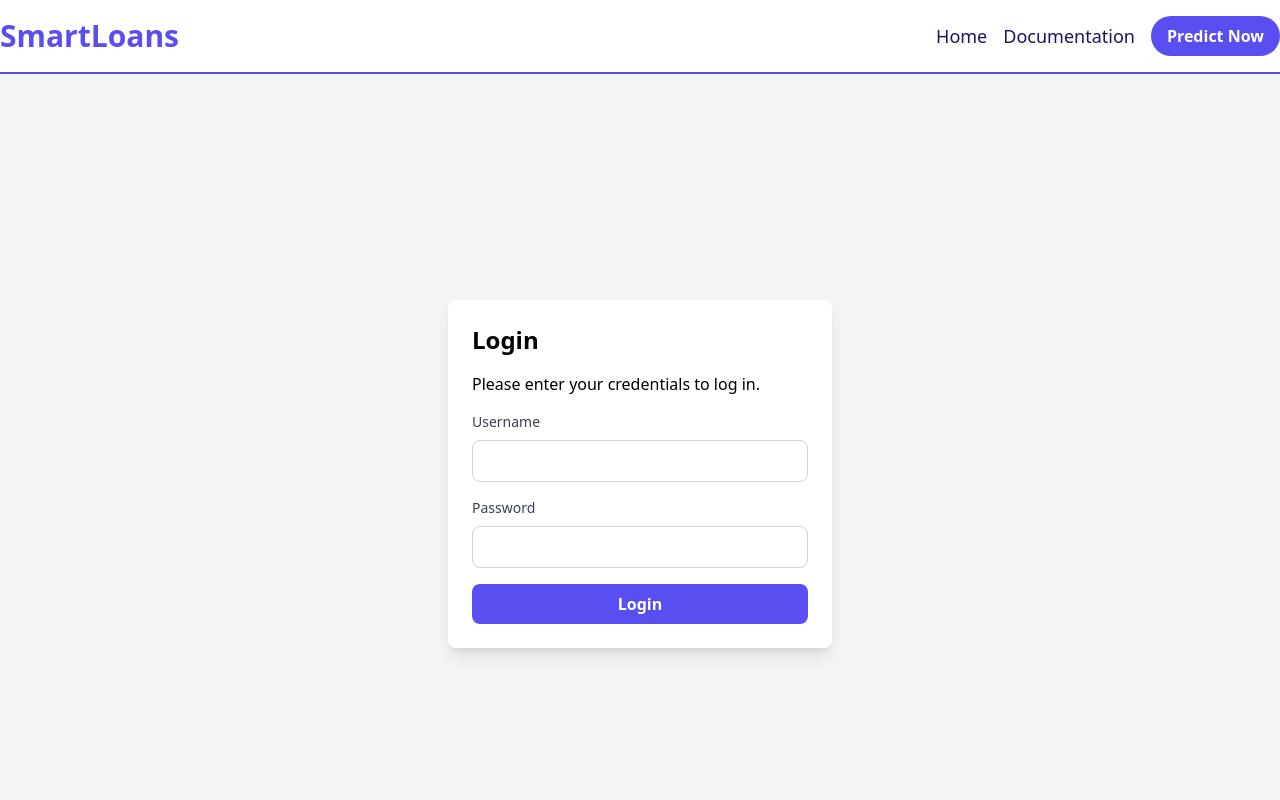
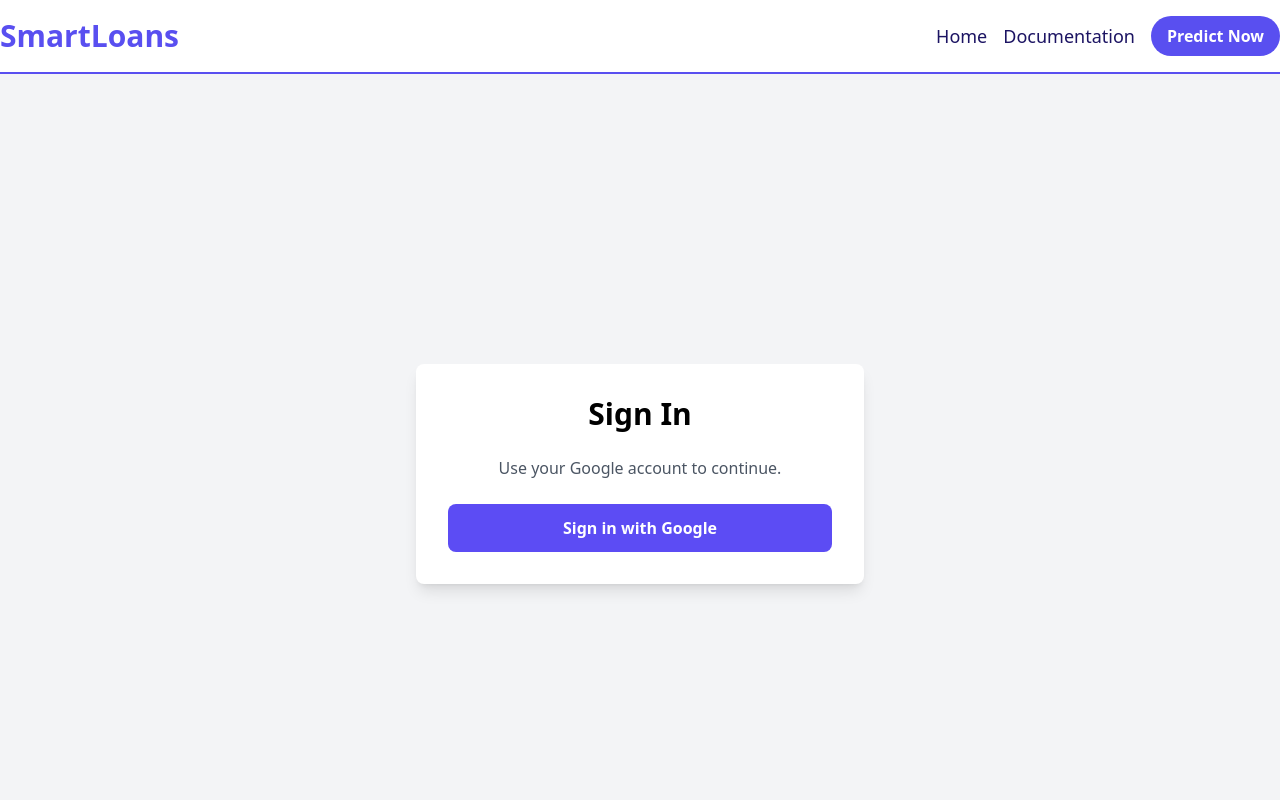
Before and after one commit to EdwinNgui/SmartLoans, a Next.js app in the folder frontend/: page /predict in a window 1280 px wide. Shown: the top 800 px of the page. Built offline with nearby package versions, Linux system fonts and the light colour scheme.

Commit message:
Working Copy before SQL and Auth

```diff
--- a/frontend/src/components/Login.jsx
+++ b/frontend/src/components/Login.jsx
@@ -1,55 +1,24 @@
-import React, { useState } from 'react';
+import React from 'react';
 
 const Login = () => {
-  const [username, setUsername] = useState('');
-  const [password, setPassword] = useState('');
-
-  const handleSubmit = (e) => {
-    e.preventDefault();
-    // Handle form submission logic here
-    console.log('Username:', username);
-    console.log('Password:', password);
+  const handleGoogleAuth = () => {
+    // Handle Google authentication logic here
+    console.log('Google Auth');
   };
 
   return (
     <div className="flex items-center justify-center h-screen bg-gray-100">
-      <div className="bg-white p-6 rounded-lg shadow-lg max-w-sm w-full">
-        <h2 className="text-2xl font-bold mb-4">Login</h2>
-        <p className="mb-4">Please enter your credentials to log in.</p>
-        <form onSubmit={handleSubmit}>
-          <div className="mb-4">
-            <label htmlFor="username" className="block text-gray-700 text-sm font-medium mb-2">
-              Username
-            </label>
-            <input
-              type="text"
-              id="username"
-              value={username}
-              onChange={(e) => setUsername(e.target.value)}
-              className="w-full px-3 py-2 border border-gray-300 rounded-lg"
-              required
-            />
-          </div>
-          <div className="mb-4">
-            <label htmlFor="password" className="block text-gray-700 text-sm font-medium mb-2">
-              Password
-            </label>
-            <input
-              type="password"
-              id="password"
-              value={password}
-              onChange={(e) => setPassword(e.target.value)}
-              className="w-full px-3 py-2 border border-gray-300 rounded-lg"
-              required
-            />
-          </div>
-          <button
-            type="submit"
-            className="w-full bg-[#594ff0] text-white py-2 px-4 rounded-lg font-semibold hover:bg-[#1c1463] transition duration-300"
-          >
-            Login
-          </button>
-        </form>
+      <div className="bg-white p-8 rounded-lg shadow-lg max-w-md w-full">
+        <h2 className="text-3xl font-bold mb-6 text-center">Sign In</h2>
+        <p className="mb-6 text-center text-gray-600">
+          Use your Google account to continue.
+        </p>
+        <button
+          onClick={handleGoogleAuth}
+          className="w-full bg-[#5c4cf4] text-white py-3 px-4 rounded-lg font-semibold flex items-center justify-center space-x-2 hover:bg-[#1c1463] transition duration-300"
+        >
+          <span>Sign in with Google</span>
+        </button>
       </div>
     </div>
   );
--- a/frontend/src/components/Navbar.jsx
+++ b/frontend/src/components/Navbar.jsx
@@ -25,19 +25,19 @@ const Navbar = () => {
       <div className="flex items-center py-4 border-b-2 border-[#594ff0] sticky top-0 bg-[#ffffff]">
         <div className="container mx-auto px-4 sm:px-6 md:px-8 lg:px-0 flex justify-between items-center">
           <Link href="/">
-            <h1 className="text-2xl sm:text-3xl text-[#594ff0] font-extrabold">SmartLoans</h1>
+            <h1 className="text-2xl sm:text-3xl text-[#594ff0] font-extrabold lg:hover:text-[#1c1463] transition duration-300">SmartLoans</h1>
           </Link>
           <nav className="hidden md:flex items-center space-x-4">
-            <Link href="/" className="text-[#1c1463] hover:underline text-base sm:text-lg">Home</Link>
+            <Link href="/" className="text-[#1c1463] hover:underline text-base sm:text-lg transition duration-300">Home</Link>
             <a
               href="https://github.com/EdwinNgui/Loan-Eligibility-Prediction"
               target="_blank"
               rel="noopener noreferrer"
-              className="text-[#1c1463] hover:underline text-base sm:text-lg"
+              className="text-[#1c1463] hover:underline text-base sm:text-lg transition duration-300"
             >
               Documentation
             </a>
-            <Link href="/predict" className="text-[#ffffff] bg-[#594ff0] hover:bg-[#1c1463] px-4 py-2 rounded-3xl font-extrabold">
+            <Link href="/predict" className="text-[#ffffff] bg-[#594ff0] hover:bg-[#1c1463] px-4 py-2 rounded-3xl font-extrabold transition duration-300">
               Predict Now
             </Link>
           </nav>
@@ -56,7 +56,7 @@ const Navbar = () => {
       {isOpen && (
         <>
         <div className="fixed inset-0 bg-black opacity-50 z-40" onClick={toggleMenu}></div>
-        <div className="fixed top-0 left-0 w-full h-full bg-[#ffffff] flex flex-col items-start p-6 z-50 pl-8">
+        <div className="fixed top-0 left-0 w-full h-full bg-[#ffffff] flex flex-col items-start p-6 z-50 md:pl-20 pl-12">
 
           <div className="flex justify-between items-center w-full mb-6">
             <div></div> {/* This empty div will push the button to the right */}
--- a/frontend/src/pages/predict.jsx
+++ b/frontend/src/pages/predict.jsx
@@ -42,7 +42,7 @@ const Predict = () => {
   return (
     <>
       <Login />
-      <div className="flex justify-center items-center min-h-screen bg-gradient-to-br from-blue-50 to-gray-100 p-6">
+      <div className="flex justify-center items-center min-h-screen bg-gradient-to-br from-blue-50 to-gray-100 p-6 py-12">
         <div className="w-full max-w-lg bg-white shadow-lg rounded-lg p-8">
           <h2 className="text-3xl font-bold text-gray-800 mb-8 text-center">Loan Eligibility Prediction</h2>
           <form onSubmit={handleSubmit} className="space-y-6">
```
